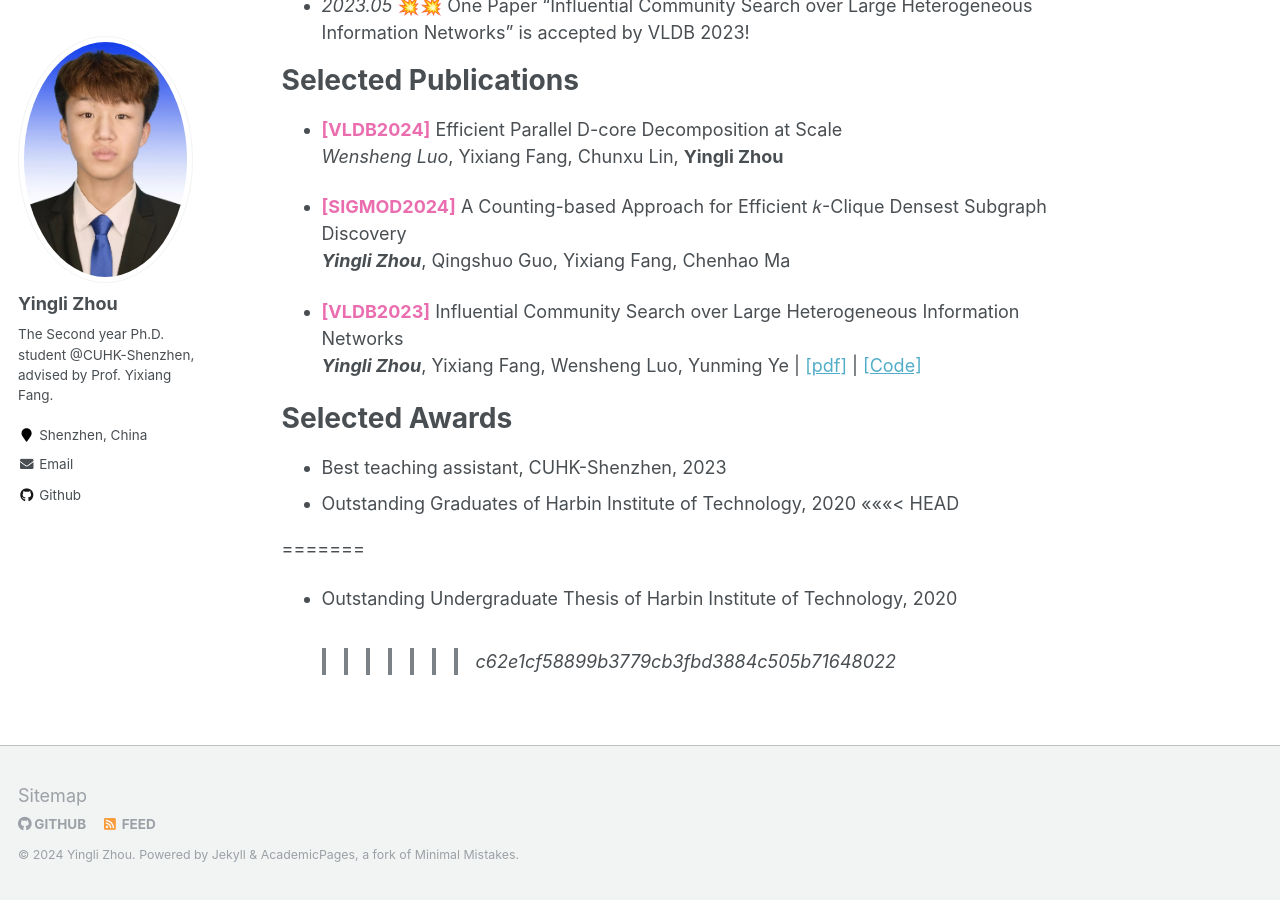
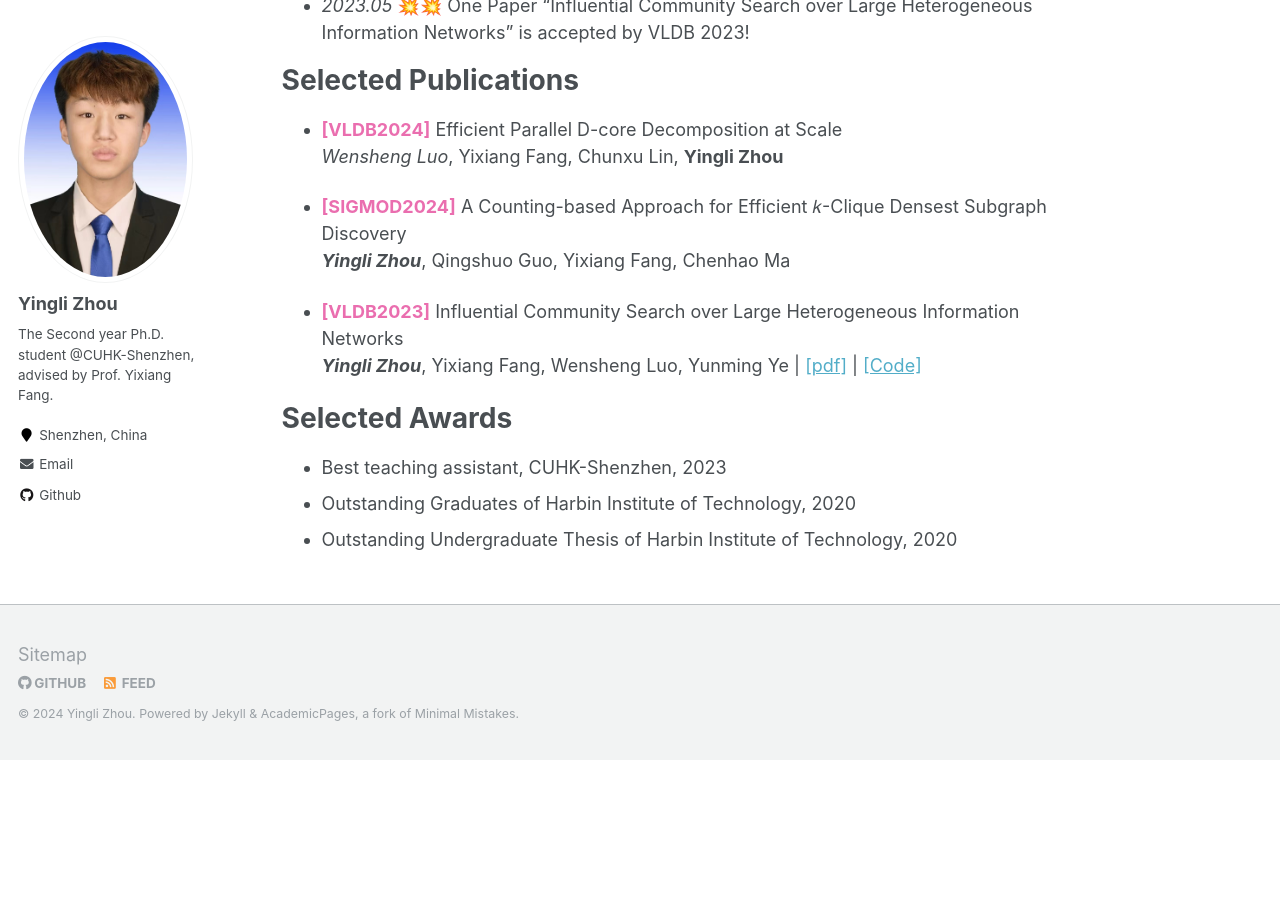
Before and after one commit to yujiachen99/yujiachen99.github.io, a Jekyll site: the page built from _pages/about.md, in a window 1280 px wide and 900 px high, scrolled down 878 px. Built offline with Jekyll 4.4.1, drawn with Linux system fonts in a browser that asks for light colours; after the commit the page ends 1638 px from its top, so only the background shows below that.

Commit message:
update__newpub

```diff
--- a/_pages/about.md
+++ b/_pages/about.md
@@ -45,9 +45,4 @@ _**Yingli Zhou**_, Yixiang Fang, Wensheng Luo, Yunming Ye \| [[pdf]](https://www
 
 - Best teaching assistant, CUHK-Shenzhen, 2023
 - Outstanding Graduates of Harbin Institute of Technology, 2020
-<<<<<<< HEAD
-
-<!-- <script type="text/javascript" id="clustrmaps" src="//clustrmaps.com/map_v2.js?d=C6tYBi-zUAcUjn0-KFJV1KaftFhTp2GrOlPaCdmIs9c&cl=ffffff&w=a"></script> -->
-=======
 - Outstanding Undergraduate Thesis of Harbin Institute of Technology, 2020
->>>>>>> c62e1cf58899b3779cb3fbd3884c505b71648022
```
